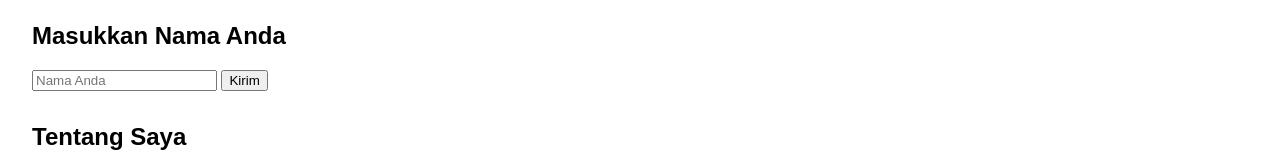
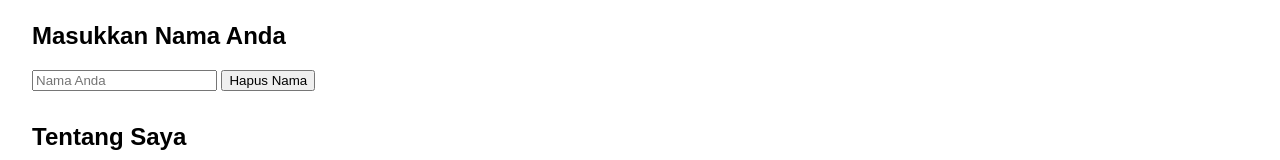
Before and after one commit to mthenara/1st_repo, a plain HTML site: page index.html in a window 1280 px wide. Shown: the part 258-418 px from the top of the page. Drawn offline with Linux system fonts and the light colour scheme.

Commit message:
Update index.html

```diff
--- a/index.html
+++ b/index.html
@@ -24,7 +24,7 @@
   <section id="input-nama">
     <h2>Masukkan Nama Anda</h2>
     <input type="text" id="nameInput" placeholder="Nama Anda">
-    <button onclick="sayHello()">Kirim</button>
+    <button onclick="resetName()">Hapus Nama</button>
     <p id="greeting"></p>
   </section>
     <section id="tentang">
```
